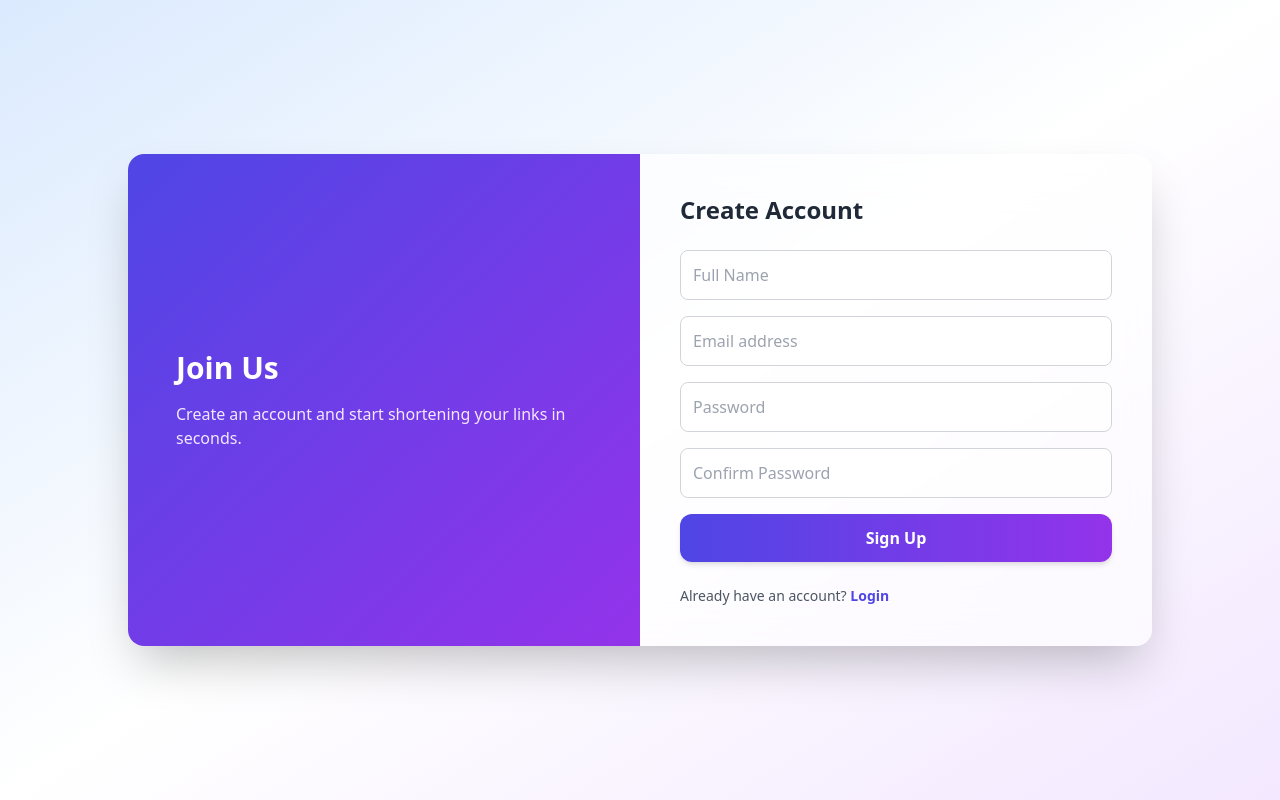
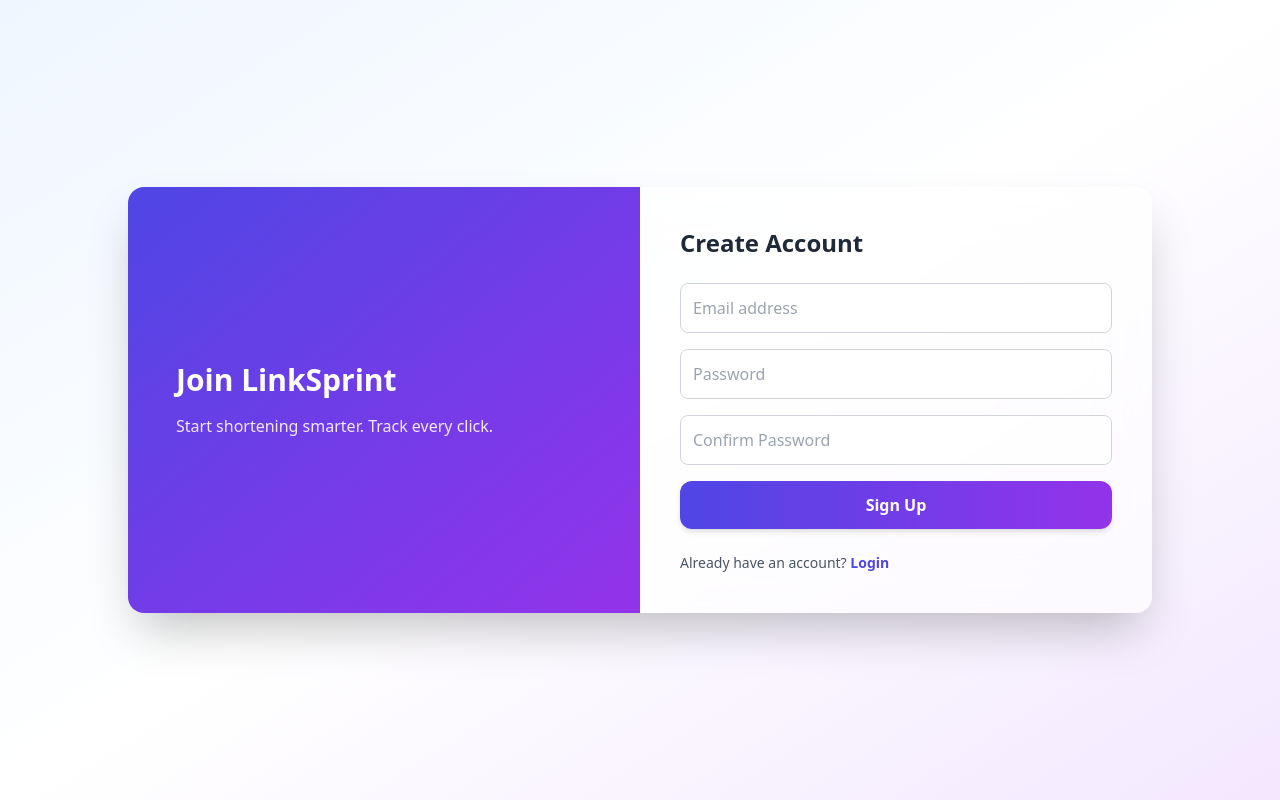
Before and after one commit to Sakshee21/URL-Shortener-System, a React app in the folder frontend/: page /signup in a window 1280 px wide. Built offline with nearby package versions, Linux system fonts and the light colour scheme; the HTML template or start-up script is replaced by a standard one.

Commit message:
Signup and login integrated successfully with the Frontend UI

```diff
--- a/frontend/src/pages/LoginPage.jsx
+++ b/frontend/src/pages/LoginPage.jsx
@@ -1,70 +1,117 @@
-import { Link } from "react-router-dom";
+import { Link, useNavigate } from "react-router-dom";
+import { useState } from "react";
 
 export default function LoginPage() {
+  const [email, setEmail] = useState("");
+  const [password, setPassword] = useState("");
+  const [error, setError] = useState("");
+  const navigate = useNavigate();
+
+  const handleLogin = async (e) => {
+    e.preventDefault();
+    setError("");
+
+    const formData = new URLSearchParams();
+    formData.append("username", email);
+    formData.append("password", password);
+
+    try {
+      const res = await fetch("http://127.0.0.1:8000/auth/login", {
+        method: "POST",
+        body: formData,
+      });
+
+      if (!res.ok) {
+        setError("Invalid credentials");
+        return;
+      }
+
+      const data = await res.json();
+
+      localStorage.setItem("token", data.access_token);
+
+      navigate("/dashboard");
+    } catch (err) {
+      setError("Something went wrong");
+    }
+  };
+
   return (
     <div className="
-      min-h-screen flex items-center justify-center
+      relative min-h-screen flex items-center justify-center overflow-hidden
       bg-gradient-to-br
-      from-blue-100 via-white to-purple-100
-      dark:from-[#0f172a] dark:via-[#111827] dark:to-[#1e293b]
+      from-blue-50 via-white to-purple-100
+      dark:from-[#0f172a] dark:via-[#111827] dark:to-black
       transition-all duration-700
     ">
 
-      {/* Background Glow */}
-      <div className="absolute inset-0 -z-10 overflow-hidden pointer-events-none">
-        <div className="absolute top-[-200px] left-[-200px] w-[600px] h-[600px]
-          bg-blue-500/30 dark:bg-blue-600/25
-          rounded-full blur-[120px]" />
+      <div className="absolute inset-0 -z-10 overflow-hidden">
+        <div className="absolute -top-40 -left-40 w-[500px] h-[500px]
+          bg-blue-400/40 dark:bg-blue-600/25
+          rounded-full blur-3xl animate-pulse" />
+        <div className="absolute -bottom-40 -right-40 w-[500px] h-[500px]
+          bg-purple-400/40 dark:bg-purple-600/25
+          rounded-full blur-3xl animate-pulse" />
       </div>
 
-      <div className="w-full max-w-5xl flex bg-white/60 dark:bg-slate-800/60
+      <div className="w-full max-w-5xl flex
+        bg-white/60 dark:bg-slate-800/60
         backdrop-blur-xl rounded-2xl shadow-2xl overflow-hidden">
 
-        {/* LEFT PANEL */}
         <div className="hidden md:flex flex-col justify-center p-12
           bg-gradient-to-br from-blue-600 to-indigo-600 text-white w-1/2">
-
           <h2 className="text-3xl font-bold mb-4">
-            Welcome Back
+            Welcome Back to LinkSprint
           </h2>
-
           <p className="text-blue-100">
-            Log in to manage your links, track analytics and
-            keep everything organized.
+            Manage links. Track performance. Grow smarter.
           </p>
         </div>
 
-        {/* RIGHT PANEL */}
         <div className="w-full md:w-1/2 p-10">
-
           <h2 className="text-2xl font-bold mb-6 text-gray-800 dark:text-white">
             Login to Your Account
           </h2>
 
-          <form className="space-y-4">
+          <form className="space-y-4" onSubmit={handleLogin}>
 
             <input
               type="email"
               placeholder="Email address"
+              value={email}
+              onChange={(e) => setEmail(e.target.value)}
               className="w-full p-3 rounded-lg border
               border-gray-300 dark:border-slate-600
               bg-white/70 dark:bg-slate-700
-              focus:outline-none focus:ring-2 focus:ring-blue-500"
+              focus:outline-none focus:ring-2 focus:ring-blue-500
+              transition"
+              required
             />
 
             <input
               type="password"
               placeholder="Password"
+              value={password}
+              onChange={(e) => setPassword(e.target.value)}
               className="w-full p-3 rounded-lg border
               border-gray-300 dark:border-slate-600
               bg-white/70 dark:bg-slate-700
-              focus:outline-none focus:ring-2 focus:ring-blue-500"
+              focus:outline-none focus:ring-2 focus:ring-blue-500
+              transition"
+              required
             />
 
+            {error && (
+              <p className="text-red-500 text-sm">
+                {error}
+              </p>
+            )}
+
             <button
+              type="submit"
               className="w-full py-3 rounded-xl font-semibold
               bg-gradient-to-r from-blue-600 to-indigo-600
-              hover:from-blue-700 hover:to-indigo-700
+              hover:scale-[1.02]
               text-white transition-all duration-300
               shadow-md hover:shadow-xl"
             >
@@ -78,7 +125,6 @@ export default function LoginPage() {
               Sign up
             </Link>
           </p>
-
         </div>
       </div>
     </div>
--- a/frontend/src/pages/SignupPage.jsx
+++ b/frontend/src/pages/SignupPage.jsx
@@ -1,60 +1,96 @@
-import { Link } from "react-router-dom";
+import { Link, useNavigate } from "react-router-dom";
 import { useState } from "react";
 
 export default function SignupPage() {
+  const [email, setEmail] = useState("");
   const [password, setPassword] = useState("");
   const [confirmPassword, setConfirmPassword] = useState("");
+  const [error, setError] = useState("");
+  const navigate = useNavigate();
+
+  const handleSignup = async (e) => {
+    e.preventDefault();
+    setError("");
+
+    if (password !== confirmPassword) {
+      setError("Passwords do not match");
+      return;
+    }
+
+    try {
+      const res = await fetch("http://127.0.0.1:8000/auth/register", {
+        method: "POST",
+        headers: {
+          "Content-Type": "application/json",
+        },
+        body: JSON.stringify({
+          email,
+          password,
+        }),
+      });
+
+      if (!res.ok) {
+        const data = await res.json();
+        setError(data.detail || "Registration failed");
+        return;
+      }
+
+      alert("Registration successful! Please login.");
+      navigate("/login");
+    } catch (err) {
+      setError("Something went wrong");
+    }
+  };
+
   return (
     <div className="
-      min-h-screen flex items-center justify-center
+      relative min-h-screen flex items-center justify-center overflow-hidden
       bg-gradient-to-br
-      from-blue-100 via-white to-purple-100
-      dark:from-[#0f172a] dark:via-[#111827] dark:to-[#1e293b]
+      from-blue-50 via-white to-purple-100
+      dark:from-[#0f172a] dark:via-[#111827] dark:to-black
       transition-all duration-700
     ">
 
-      <div className="w-full max-w-5xl flex bg-white/60 dark:bg-slate-800/60
+      <div className="absolute inset-0 -z-10 overflow-hidden">
+        <div className="absolute -top-40 -left-40 w-[500px] h-[500px]
+          bg-indigo-400/40 dark:bg-indigo-600/25
+          rounded-full blur-3xl animate-pulse" />
+        <div className="absolute -bottom-40 -right-40 w-[500px] h-[500px]
+          bg-purple-400/40 dark:bg-purple-600/25
+          rounded-full blur-3xl animate-pulse" />
+      </div>
+
+      <div className="w-full max-w-5xl flex
+        bg-white/60 dark:bg-slate-800/60
         backdrop-blur-xl rounded-2xl shadow-2xl overflow-hidden">
 
-        {/* LEFT PANEL */}
         <div className="hidden md:flex flex-col justify-center p-12
           bg-gradient-to-br from-indigo-600 to-purple-600 text-white w-1/2">
-
           <h2 className="text-3xl font-bold mb-4">
-            Join Us
+            Join LinkSprint
           </h2>
-
           <p className="text-purple-100">
-            Create an account and start shortening your
-            links in seconds.
+            Start shortening smarter. Track every click.
           </p>
         </div>
 
-        {/* RIGHT PANEL */}
         <div className="w-full md:w-1/2 p-10">
-
           <h2 className="text-2xl font-bold mb-6 text-gray-800 dark:text-white">
             Create Account
           </h2>
 
-          <form className="space-y-4">
+          <form className="space-y-4" onSubmit={handleSignup}>
 
             <input
-              type="text"
-              placeholder="Full Name"
+              type="email"
+              placeholder="Email address"
+              value={email}
+              onChange={(e) => setEmail(e.target.value)}
               className="w-full p-3 rounded-lg border
               border-gray-300 dark:border-slate-600
               bg-white/70 dark:bg-slate-700
               focus:outline-none focus:ring-2 focus:ring-indigo-500"
-            />
-
-            <input
-              type="email"
-              placeholder="Email address"
-              className="w-full p-3 rounded-lg border
-              border-gray-300 dark:border-slate-600
-              bg-white/70 dark:bg-slate-700
-              focus:outline-none focus:ring-2 focus:ring-indigo-500"
+              required
             />
 
             <input
@@ -66,6 +102,7 @@ const [password, setPassword] = useState("");
               border-gray-300 dark:border-slate-600
               bg-white/70 dark:bg-slate-700
               focus:outline-none focus:ring-2 focus:ring-indigo-500"
+              required
             />
 
             <input
@@ -77,18 +114,20 @@ const [password, setPassword] = useState("");
               border-gray-300 dark:border-slate-600
               bg-white/70 dark:bg-slate-700
               focus:outline-none focus:ring-2 focus:ring-indigo-500"
+              required
             />
 
-            {confirmPassword && password !== confirmPassword && (
+            {error && (
               <p className="text-red-500 text-sm">
-                    Passwords do not match
+                {error}
               </p>
             )}
 
             <button
+              type="submit"
               className="w-full py-3 rounded-xl font-semibold
               bg-gradient-to-r from-indigo-600 to-purple-600
-              hover:from-indigo-700 hover:to-purple-700
+              hover:scale-[1.02]
               text-white transition-all duration-300
               shadow-md hover:shadow-xl"
             >
@@ -102,7 +141,6 @@ const [password, setPassword] = useState("");
               Login
             </Link>
           </p>
-
         </div>
       </div>
     </div>
```
Also changed, not shown: 2 other files (tests, documents, lock files or other folders). Lines whose indentation alone changed are shown as unchanged.
